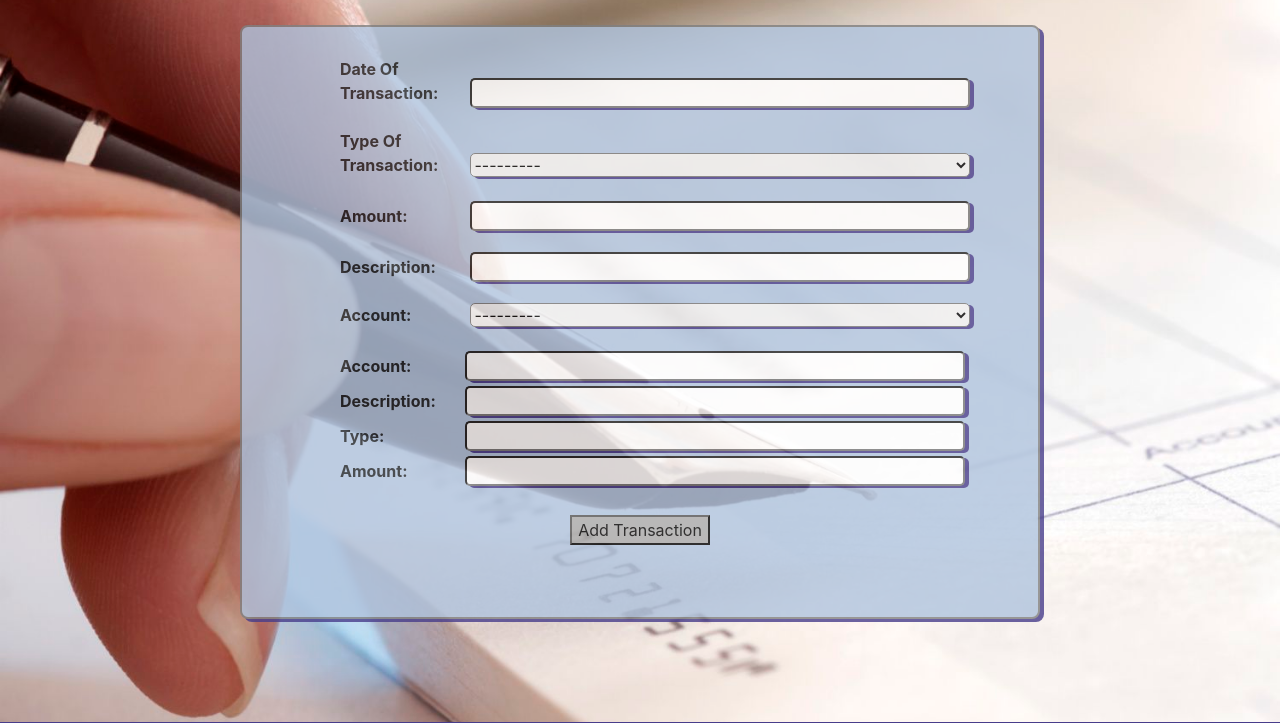
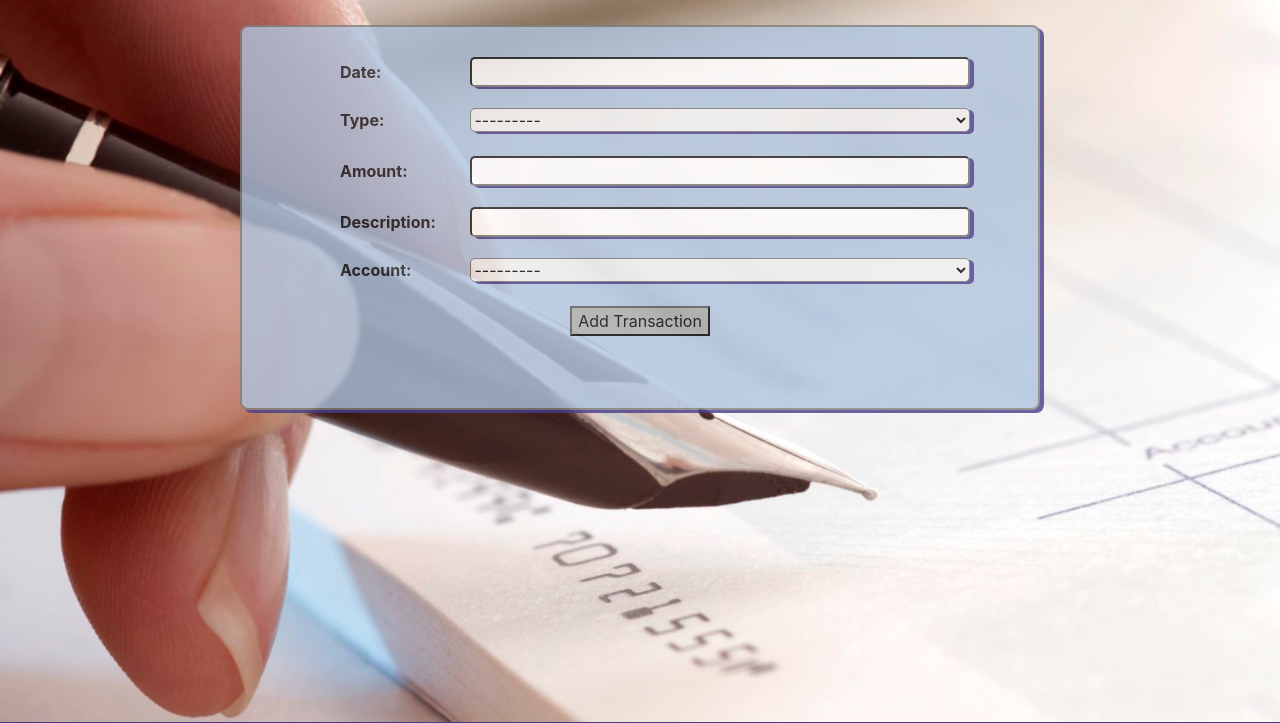
Before and after one commit to goten1340/DjangoCheckbook, a Django app: template DjangoCheckbook/Checkbook/templates/checkbook/AddTransaction.html in a window 1280 px wide. Shown: the part 38-761 px from the top of the page. Run offline with Django 3.2, Linux system fonts and the light colour scheme; the template is opened without the code that fills it: values that come from a table or form of the project are taken from there, others are empty; data comes from the database, SQL or seed files in the repository; parts of the project's set-up code (start-up, migrations or seed data) failed here and were passed over; some libraries are stand-ins or nearby versions.

Commit message:
Submit to tech acdemy
submit to acedemy

```diff
--- a/DjangoCheckbook/Checkbook/models.py
+++ b/DjangoCheckbook/Checkbook/models.py
@@ -3,7 +3,7 @@ from django.db.models import Model, FloatField
 
 # Create your models here.
 
-Transaction_Choices = (
+TransactionTypes = (
     ("Deposit", "Deposit"),
     ("Withdraw", "Withdraw"),)
 
@@ -21,9 +21,9 @@ class Account(models.Model):
         return self.first_name + ' ' + self.last_name
 
 class Transaction(models.Model):
-    date_Of_Transaction = models.DateField()
-    type_Of_Transaction = models.CharField(choices=Transaction_Choices, max_length=10)
-    amount = models.FloatField()
+    date = models.DateField()
+    type = models.CharField(choices=TransactionTypes, max_length=10)
+    amount = models.DecimalField(max_digits=15, decimal_places=2)
     description = models.CharField(max_length=100)
     account = models.ForeignKey(Account, on_delete=models.CASCADE)
 
--- a/DjangoCheckbook/Checkbook/templates/checkbook/AddTransaction.html
+++ b/DjangoCheckbook/Checkbook/templates/checkbook/AddTransaction.html
@@ -6,10 +6,7 @@
 					{% csrf_token %}
 					{{form.as_p}}
 					<!-- Replace this with the Django Form -->
-					<label>Account:</label><input type="text" name="account"><br>
-					<label>Description:</label><input type="text" name="description"><br>
-                    <label>Type:</label><input type="text" name="transactionType"><br>
-                    <label>Amount:</label><input type="text" name="amount"><br><br>
+
 					<button id="new-transaction-button" type="submit" name="Save_Transaction">Add Transaction</button>
 				</form>
 				<br>
--- a/DjangoCheckbook/Checkbook/templates/checkbook/BalanceSheet.html
+++ b/DjangoCheckbook/Checkbook/templates/checkbook/BalanceSheet.html
@@ -23,6 +23,7 @@
 					<th>Amount</th>
 					<th>Balance</th>
 				</tr>
+				{%for key, total in table_contents.items%}
 				<tr>
 					<td class="center">{{ key.date }}</td>
 					<td class="center">{{ key.type }}</td>
--- a/DjangoCheckbook/Checkbook/urls.py
+++ b/DjangoCheckbook/Checkbook/urls.py
@@ -7,7 +7,7 @@ urlpatterns = [
     path('', views.home, name='index'),
     path('create/', views.create_account, name='create'),
     path('balance/', views.balance, name='balance'),
-    path('transaction/', views.transaction, name='transaction')
+    path('transaction/', views.transaction, name='transaction'),
     path('<int:pk/balance/', views.balance, name='balance'),
 
 
--- a/DjangoCheckbook/Checkbook/views.py
+++ b/DjangoCheckbook/Checkbook/views.py
@@ -1,5 +1,4 @@
 from django.shortcuts import render, redirect, get_object_or_404
-import django.http
 from .forms import AccountForm, TransactionForm
 from .models import Account, Transaction
 
@@ -26,7 +25,7 @@ def create_account(request):
 
 def balance(request, pk):
     account = get_object_or_404(Account, pk=pk)
-    transaction = Transaction.Transaction.filter(account = pk)
+    transactions = Transaction.Transaction.filter(account = pk)
     current_total = account.initial_deposit
     table_contents = { }
     for t in transactions:
```
Also changed, not shown: DjangoCheckbook/Checkbook/migrations/0003_auto_20201112_1924.py (added), DjangoCheckbook/Checkbook/migrations/0004_auto_20201112_1927.py (added), DjangoCheckbook/db.sqlite3.
